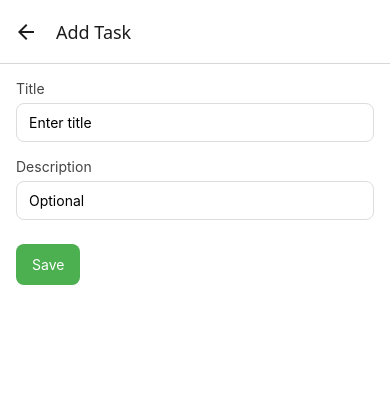
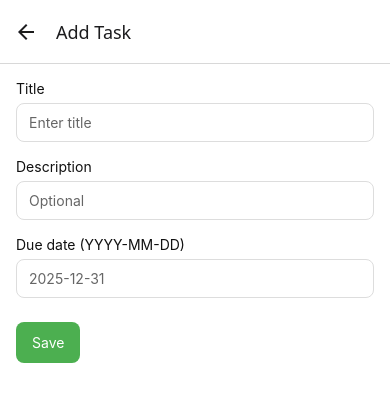
Before and after one commit to Holuwaphemmy01/Todo-Mobile, a React Native app: screen /AddTask in a window 390 px wide. Shown: the top 402 px of the page. Built offline with nearby package versions, Linux system fonts and the light colour scheme.

Commit message:
update AddTaskScreen

```diff
--- a/src/screens/AddTaskScreen.tsx
+++ b/src/screens/AddTaskScreen.tsx
@@ -4,14 +4,21 @@ import { useNavigation } from '@react-navigation/native'
 import { NativeStackNavigationProp } from '@react-navigation/native-stack'
 import { useTasks } from '../store/tasks'
 import { RootStackParamList } from '../navigation'
+import { useTheme } from '../theme'
+import { Platform } from 'react-native'
+import DateTimePicker from '@react-native-community/datetimepicker'
 
 type Nav = NativeStackNavigationProp<RootStackParamList, 'AddTask'>
 
 export default function AddTaskScreen() {
   const nav = useNavigation<Nav>()
   const { addTask } = useTasks()
+  const { theme } = useTheme()
   const [title, setTitle] = useState('')
   const [description, setDescription] = useState('')
+  const [dueText, setDueText] = useState('')
+  const [dueDate, setDueDate] = useState<Date | null>(null)
+  const [showPicker, setShowPicker] = useState(false)
 
   const onSave = async () => {
     const t = title.trim()
@@ -19,21 +26,53 @@ export default function AddTaskScreen() {
       Alert.alert('Title required')
       return
     }
-    await addTask(t, description)
+    const d = Platform.OS === 'web' ? parseDate(dueText) : dueDate?.getTime() ?? null
+    await addTask(t, description, d ?? undefined)
     nav.goBack()
   }
 
   return (
-    <SafeAreaView style={{ flex: 1, backgroundColor: '#fff' }}>
+    <SafeAreaView style={{ flex: 1, backgroundColor: theme.colors.bg }}>
       <View style={{ padding: 16 }}>
-        <Text style={{ fontSize: 14, color: '#444' }}>Title</Text>
-        <TextInput value={title} onChangeText={setTitle} placeholder="Enter title" style={{ borderWidth: 1, borderColor: '#ddd', borderRadius: 8, paddingHorizontal: 12, paddingVertical: 10, marginTop: 6 }} />
-        <Text style={{ fontSize: 14, color: '#444', marginTop: 16 }}>Description</Text>
-        <TextInput value={description} onChangeText={setDescription} placeholder="Optional" style={{ borderWidth: 1, borderColor: '#ddd', borderRadius: 8, paddingHorizontal: 12, paddingVertical: 10, marginTop: 6 }} />
-        <Pressable onPress={onSave} style={{ marginTop: 24, backgroundColor: '#4caf50', paddingHorizontal: 16, paddingVertical: 12, borderRadius: 8, alignSelf: 'flex-start' }}>
+        <Text style={{ fontSize: 14, color: theme.colors.text }}>Title</Text>
+        <TextInput value={title} onChangeText={setTitle} placeholder="Enter title" placeholderTextColor={theme.colors.muted} style={{ borderWidth: 1, borderColor: theme.colors.inputBorder, backgroundColor: theme.colors.inputBg, color: theme.colors.text, borderRadius: 8, paddingHorizontal: 12, paddingVertical: 10, marginTop: 6 }} />
+        <Text style={{ fontSize: 14, color: theme.colors.text, marginTop: 16 }}>Description</Text>
+        <TextInput value={description} onChangeText={setDescription} placeholder="Optional" placeholderTextColor={theme.colors.muted} style={{ borderWidth: 1, borderColor: theme.colors.inputBorder, backgroundColor: theme.colors.inputBg, color: theme.colors.text, borderRadius: 8, paddingHorizontal: 12, paddingVertical: 10, marginTop: 6 }} />
+        {Platform.OS === 'web' ? (
+          <>
+            <Text style={{ fontSize: 14, color: theme.colors.text, marginTop: 16 }}>Due date (YYYY-MM-DD)</Text>
+            <TextInput value={dueText} onChangeText={setDueText} placeholder="2025-12-31" placeholderTextColor={theme.colors.muted} keyboardType="numbers-and-punctuation" style={{ borderWidth: 1, borderColor: theme.colors.inputBorder, backgroundColor: theme.colors.inputBg, color: theme.colors.text, borderRadius: 8, paddingHorizontal: 12, paddingVertical: 10, marginTop: 6 }} />
+          </>
+        ) : (
+          <>
+            <Text style={{ fontSize: 14, color: theme.colors.text, marginTop: 16 }}>Due date</Text>
+            <Pressable onPress={() => setShowPicker(true)} style={{ marginTop: 6, backgroundColor: theme.colors.card, borderWidth: 1, borderColor: theme.colors.inputBorder, borderRadius: 8, paddingHorizontal: 12, paddingVertical: 10, alignSelf: 'flex-start' }}>
+              <Text style={{ color: theme.colors.text }}>{dueDate ? dueDate.toLocaleDateString() : 'Select date'}</Text>
+            </Pressable>
+            {showPicker ? (
+              <DateTimePicker
+                value={dueDate ?? new Date()}
+                mode="date"
+                display="default"
+                onChange={(_, date) => {
+                  setShowPicker(false)
+                  if (date) setDueDate(date)
+                }}
+              />
+            ) : null}
+          </>
+        )}
+        <Pressable onPress={onSave} style={{ marginTop: 24, backgroundColor: theme.colors.secondary, paddingHorizontal: 16, paddingVertical: 12, borderRadius: 8, alignSelf: 'flex-start' }}>
           <Text style={{ color: 'white' }}>Save</Text>
         </Pressable>
       </View>
     </SafeAreaView>
   )
 }
+
+function parseDate(s: string): number | null {
+  const t = s.trim()
+  if (!t) return null
+  const m = /^\d{4}-\d{2}-\d{2}$/.test(t) ? new Date(t + 'T00:00:00') : null
+  return m && !isNaN(m.getTime()) ? m.getTime() : null
+}
```
